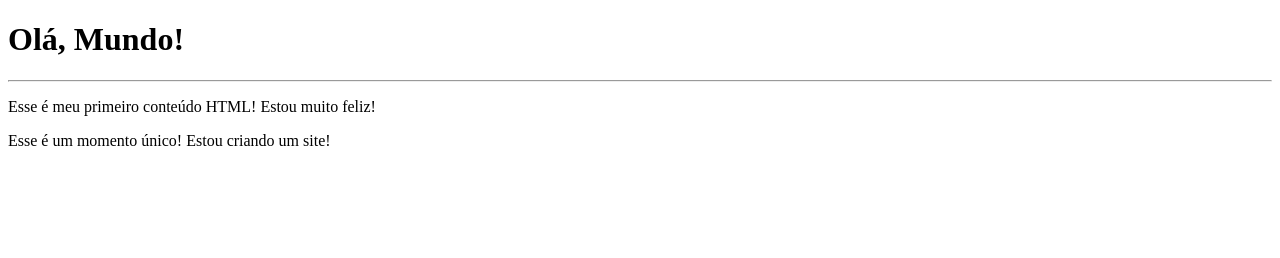
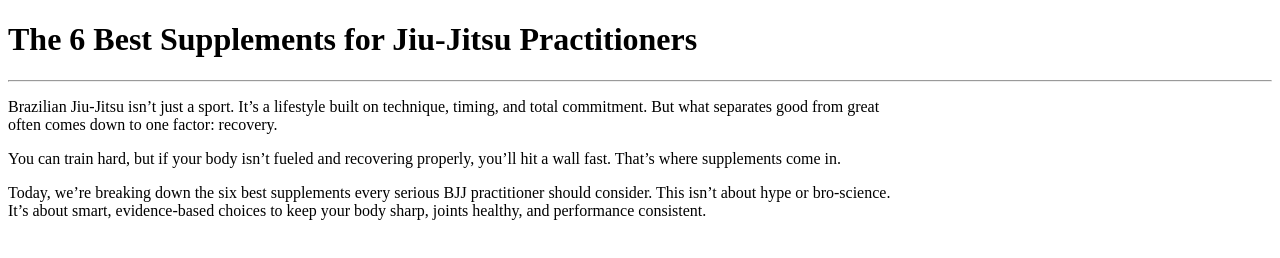
Before and after one commit to RodrigoMZanetti/Jiu_Jitsu_Practitioners_Site, a plain HTML site: page index.html in a window 1280 px wide. Drawn offline with Linux system fonts and the light colour scheme.

Commit message:
commit 2

```diff
--- a/index.html
+++ b/index.html
@@ -3,12 +3,14 @@
 <head>
     <meta charset="UTF-8">
     <meta name="viewport" content="width=device-width, initial-scale=1.0">
-    <title>Meu primeiro exercício</title>
+    <title>The 6 Best Supplements for Jiu-Jitsu Practitioners</title>
 </head>
 <body>
-    <h1>Olá, Mundo!</h1>
+    <h1>The 6 Best Supplements for Jiu-Jitsu Practitioners</h1>
     <hr>
-    <p>Esse é meu primeiro conteúdo HTML! Estou muito feliz!</p>
-    <p>Esse é um momento único! Estou criando um site!</p>
+    <p>Brazilian Jiu-Jitsu isn’t just a sport. It’s a lifestyle built on technique, timing, and total commitment. But what separates good from great <br>often comes down to one factor: recovery.</p>
+    <p>You can train hard, but if your body isn’t fueled and recovering properly, you’ll hit a wall fast. That’s where supplements come in.</p>
+    <p>Today, we’re breaking down the six best supplements every serious BJJ practitioner should consider. This isn’t about hype or bro-science. <br>It’s about smart, evidence-based choices to keep your body sharp, joints healthy, and performance consistent.</p>
+
 </body>
 </html>
```
